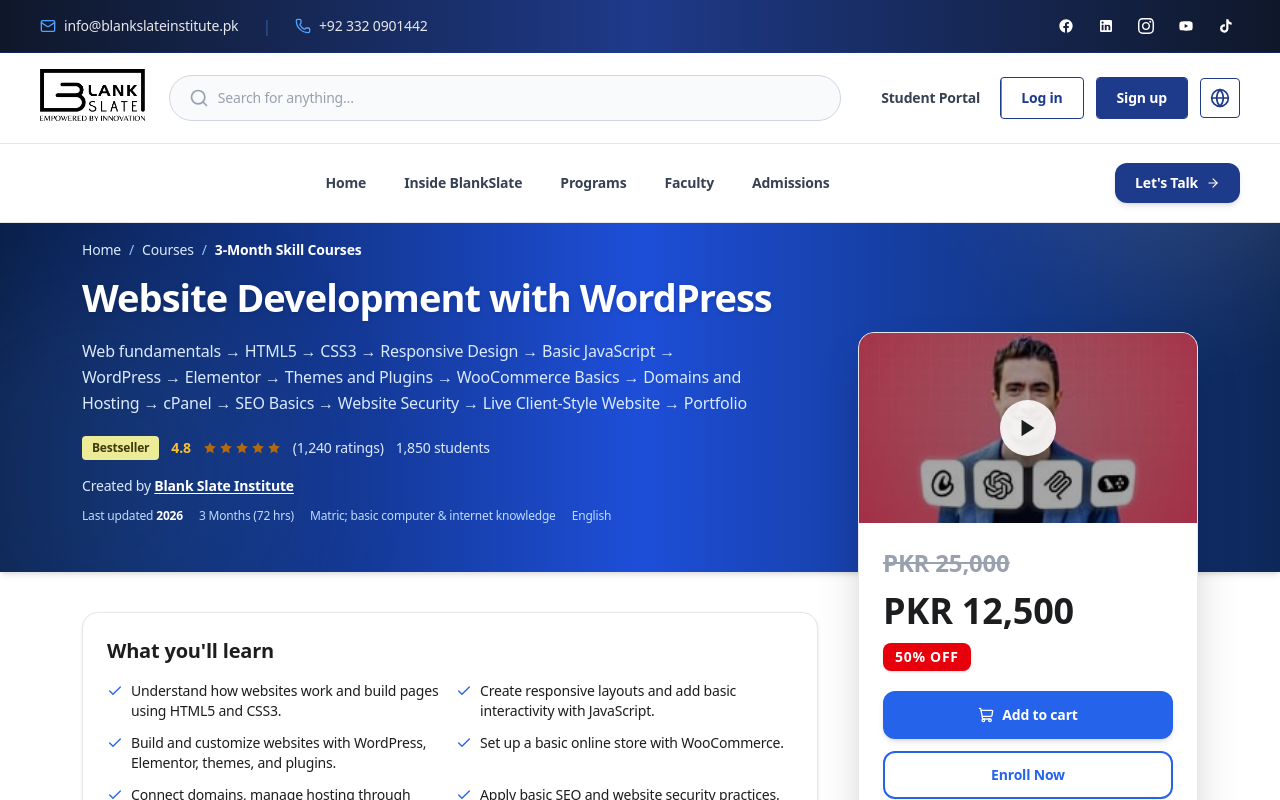
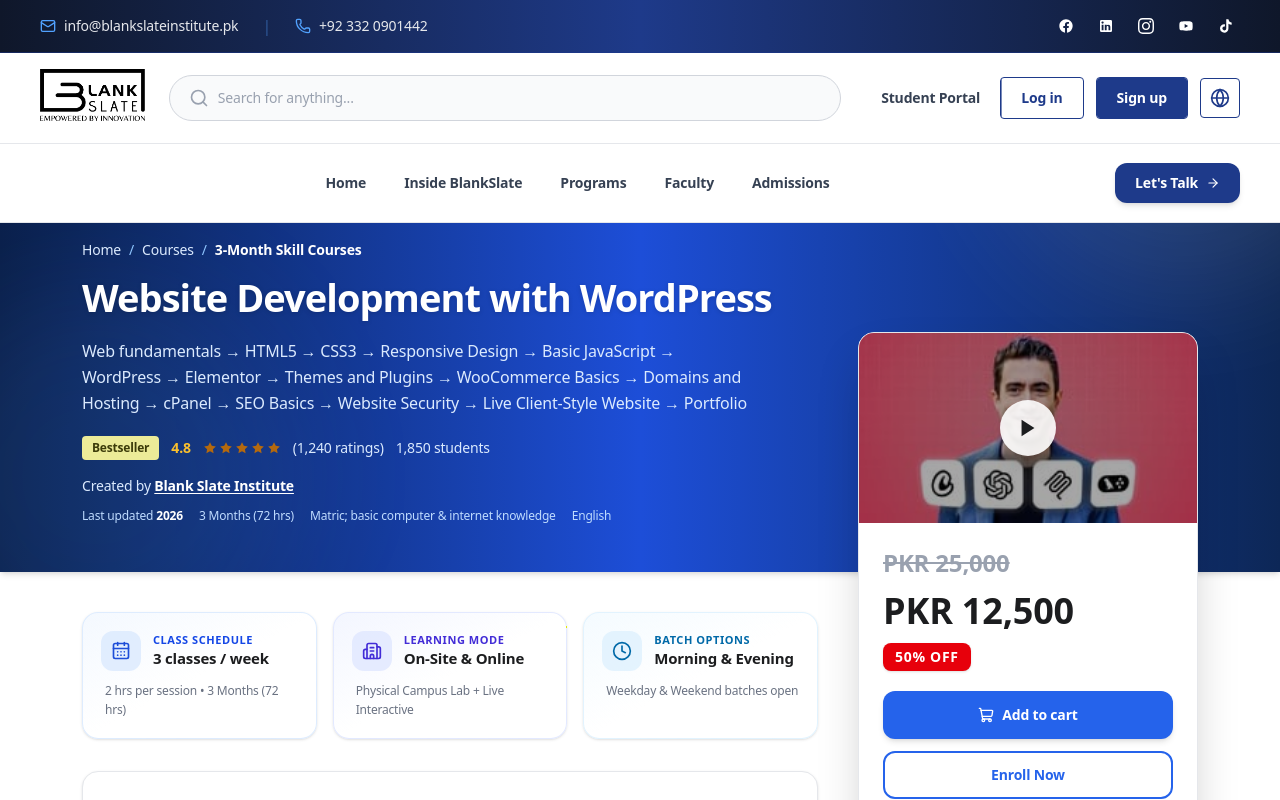
Before and after one commit to techbyrayyan/blank-slate-ins, a Next.js app: page /courses/website-development-with-wordpress in a window 1280 px wide. Shown: the top 800 px of the page. Built offline with nearby package versions, Linux system fonts and the light colour scheme.

Commit message:
feat: add 3 course delivery highlight cards for schedule, learning mode, and batch options

```diff
--- a/src/app/courses/[id]/page.js
+++ b/src/app/courses/[id]/page.js
@@ -3,7 +3,7 @@
 import { useState, useEffect } from "react";
 import Link from "next/link";
 import { useParams, useRouter } from "next/navigation";
-import { Check, ChevronDown, ChevronUp, ShoppingCart } from "lucide-react";
+import { Check, ChevronDown, ChevronUp, ShoppingCart, CalendarDays, Building2, Clock } from "lucide-react";
 import Navbar from "@/components/Navbar";
 import EditorialFooter from "@/components/EditorialFooter";
 import { allCourses } from "@/lib/coursesData";
@@ -159,6 +159,63 @@
                     <ShoppingCart className="w-4 h-4" /> Add to cart
                   </button>
                   <button className="w-full border-2 border-[#2563EB] text-[#2563EB] font-bold py-2.5 rounded-lg text-sm">Enroll Now</button>
+                </div>
+              </div>
+
+              {/* ── Key Course Delivery Highlights (3 Feature Cards) ── */}
+              <div className="grid grid-cols-1 sm:grid-cols-3 gap-3.5 sm:gap-4">
+                {/* 1. Schedule / Days per week */}
+                <div className="bg-gradient-to-br from-blue-50/70 via-white to-white border border-blue-100/90 rounded-2xl p-4 sm:p-4.5 shadow-sm hover:shadow-md hover:border-[#1D4ED8]/30 transition-all duration-200 group">
+                  <div className="flex items-center gap-3 mb-2.5">
+                    <div className="w-10 h-10 rounded-xl bg-blue-100/80 text-[#1D4ED8] flex items-center justify-center flex-shrink-0 group-hover:bg-[#1D4ED8] group-hover:text-white transition-colors">
+                      <CalendarDays className="w-5 h-5" />
+                    </div>
+                    <div>
+                      <span className="text-[11px] font-bold uppercase tracking-wider text-blue-700 block">Class Schedule</span>
+                      <h4 className="text-sm sm:text-[15px] font-extrabold text-[#1c1d1f] leading-snug">
+                        {course.classesPerWeek || "3 Days / Week"}
+                      </h4>
+                    </div>
+                  </div>
+                  <p className="text-xs text-gray-500 font-medium pl-1 leading-relaxed">
+                    {course.classDuration ? `${course.classDuration} per session` : "2 hrs per class"} &bull; {course.hours || "72 hrs total"}
+                  </p>
+                </div>
+
+                {/* 2. Delivery Mode: On-Site & Online / Physical */}
+                <div className="bg-gradient-to-br from-indigo-50/70 via-white to-white border border-indigo-100/90 rounded-2xl p-4 sm:p-4.5 shadow-sm hover:shadow-md hover:border-indigo-300 transition-all duration-200 group">
+                  <div className="flex items-center gap-3 mb-2.5">
+                    <div className="w-10 h-10 rounded-xl bg-indigo-100/80 text-indigo-700 flex items-center justify-center flex-shrink-0 group-hover:bg-indigo-700 group-hover:text-white transition-colors">
+                      <Building2 className="w-5 h-5" />
+                    </div>
+                    <div>
+                      <span className="text-[11px] font-bold uppercase tracking-wider text-indigo-700 block">Learning Mode</span>
+                      <h4 className="text-sm sm:text-[15px] font-extrabold text-[#1c1d1f] leading-snug">
+                        On-Site &amp; Online
+                      </h4>
+                    </div>
+                  </div>
+                  <p className="text-xs text-gray-500 font-medium pl-1 leading-relaxed">
+                    Physical Campus Lab + Live Interactive
+                  </p>
+                </div>
+
+                {/* 3. Batches / Timings */}
+                <div className="bg-gradient-to-br from-sky-50/70 via-white to-white border border-sky-100/90 rounded-2xl p-4 sm:p-4.5 shadow-sm hover:shadow-md hover:border-sky-300 transition-all duration-200 group">
+                  <div className="flex items-center gap-3 mb-2.5">
+                    <div className="w-10 h-10 rounded-xl bg-sky-100/80 text-sky-700 flex items-center justify-center flex-shrink-0 group-hover:bg-sky-700 group-hover:text-white transition-colors">
+                      <Clock className="w-5 h-5" />
+                    </div>
+                    <div>
+                      <span className="text-[11px] font-bold uppercase tracking-wider text-sky-700 block">Batch Options</span>
+                      <h4 className="text-sm sm:text-[15px] font-extrabold text-[#1c1d1f] leading-snug">
+                        Morning &amp; Evening
+                      </h4>
+                    </div>
+                  </div>
+                  <p className="text-xs text-gray-500 font-medium pl-1 leading-relaxed">
+                    Weekday &amp; Weekend batches open
+                  </p>
                 </div>
               </div>
 
```
